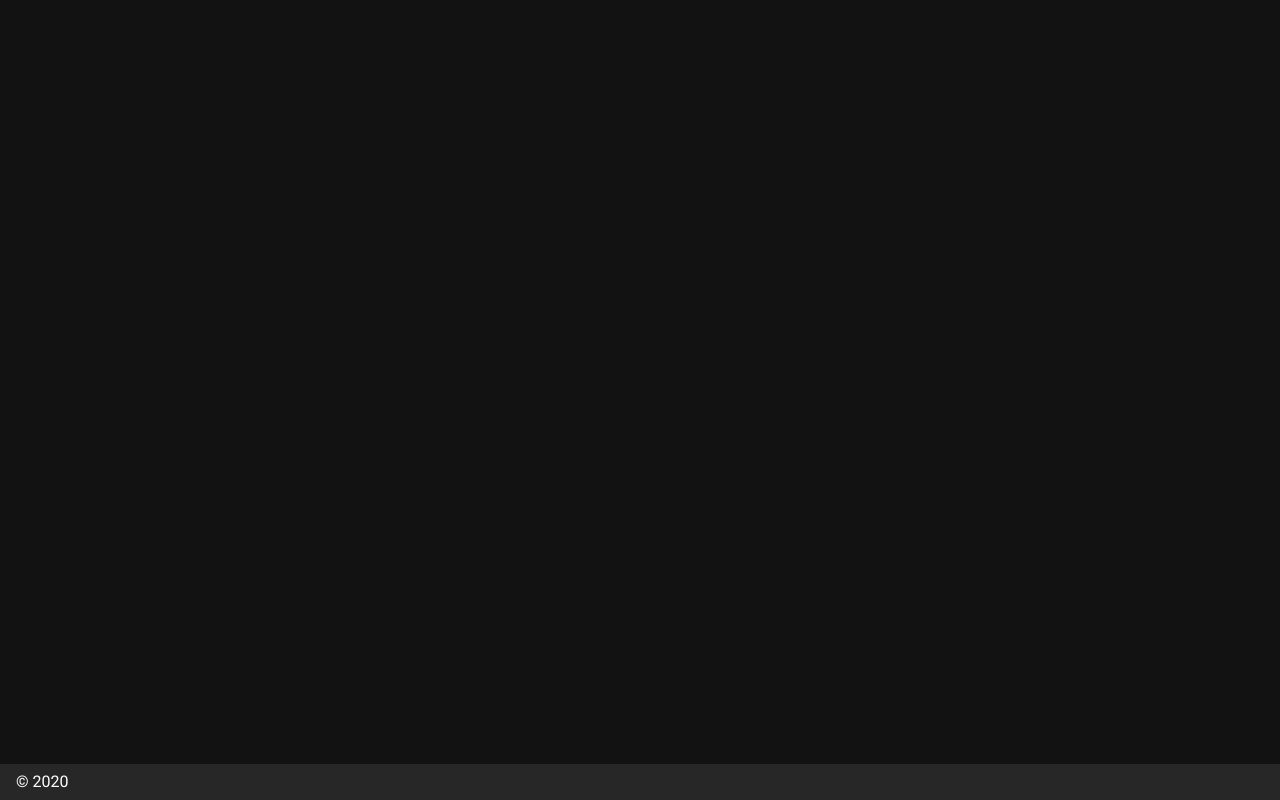
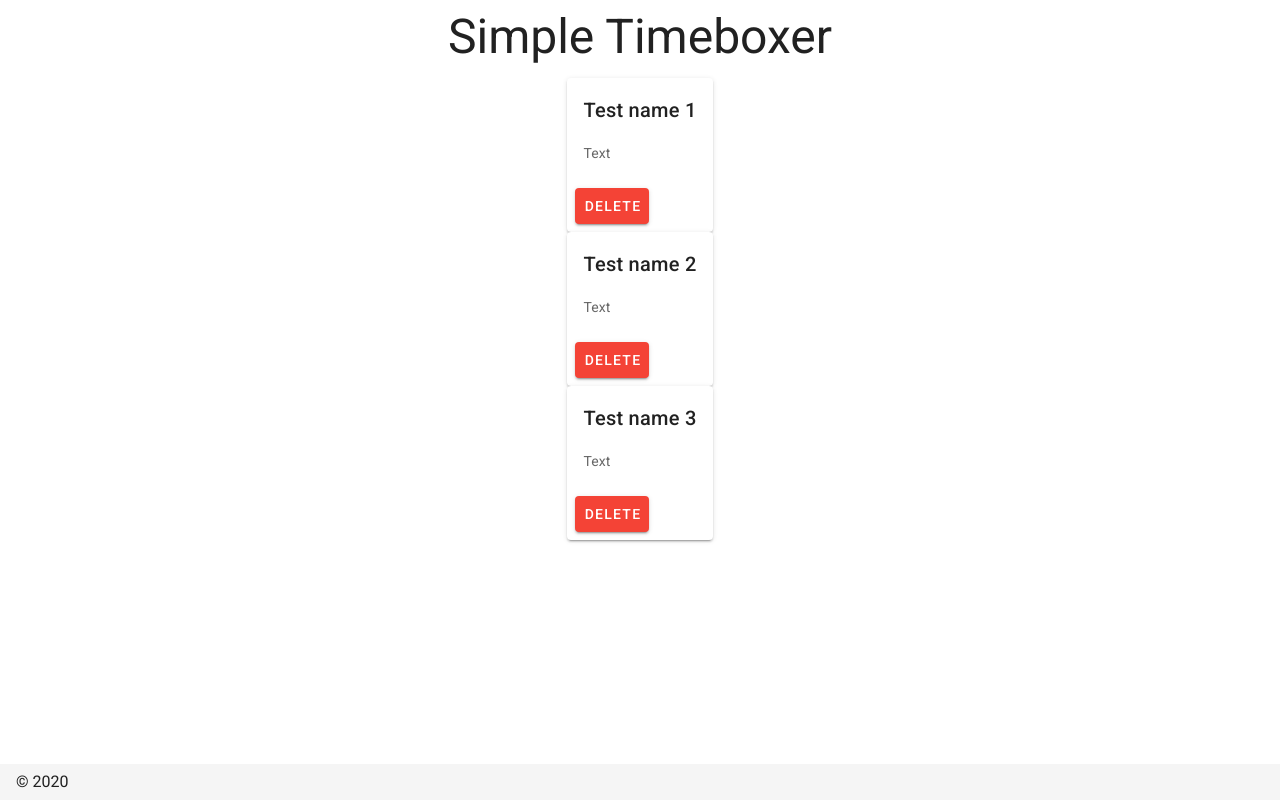
Before and after one commit to tchin25/timebox, a Nuxt app: page / in a window 1280 px wide. Built offline with nearby package versions, Linux system fonts and the light colour scheme.

Commit message:
started data structuring

```diff
--- a/components/TimeboxCard.vue
+++ b/components/TimeboxCard.vue
@@ -1,13 +1,34 @@
 <template>
-
+  <v-card class="mx-auto" max-width="344">
+    <v-card-title>
+      {{name}}
+    </v-card-title>
+    <v-card-text>
+      Text
+    </v-card-text>
+    <v-card-actions>
+      <v-btn color="red" dark>
+        Delete
+      </v-btn>
+    </v-card-actions>
+  </v-card>
 </template>
 
 <script>
 export default {
-
-}
+    props: {
+        id: {
+            required: true,
+        },
+        name: {
+            required: true,
+            default: "Title"
+        },
+        duration: {
+            required: true,
+        }
+    }
+};
 </script>
 
-<style>
-
-</style>
+<style></style>
--- a/nuxt.config.js
+++ b/nuxt.config.js
@@ -63,7 +63,7 @@ export default {
   vuetify: {
     customVariables: ['~/assets/variables.scss'],
     theme: {
-      dark: true,
+      dark: false,
       themes: {
         dark: {
           primary: colors.blue.darken2,
--- a/pages/index.vue
+++ b/pages/index.vue
@@ -1,24 +1,30 @@
 <template>
-  <v-layout
-    column
-    justify-center
-    align-center
-  >
-    <v-flex
-      xs12
-      sm8
-      md6
-    >
-
-    </v-flex>
-  </v-layout>
+  <div class="d-flex flex-column justify-center align-center">
+    <p class="text-h3">
+      Simple Timeboxer
+    </p>
+    <draggable v-model="timeboxList">
+      <timebox-card v-for="element in timeboxList" :key="element.id" v-bind="element">
+      </timebox-card>
+    </draggable>
+  </div>
 </template>
 
 <script>
-
+import TimeboxCard from "../components/TimeboxCard";
 export default {
   components: {
-
+    TimeboxCard
+  },
+  computed: {
+    timeboxList: {
+      get() {
+        return this.$store.state.timebox.timeboxList;
+      },
+      set(value) {
+        this.$store.commit("timebox/SET_TIMEBOX_LIST", value);
+      }
+    }
   }
-}
+};
 </script>
--- /dev/null
+++ b/store/timebox.js
@@ -0,0 +1,65 @@
+export const state = () => ({
+  currentTimer: 0,
+  timeboxList: [
+    {
+      id: 0,
+      name: "Test name 1",
+      duration: 3600,
+      advance: {
+        alternate: 0,
+        offset: 0
+      }
+    },
+    {
+      id: 1,
+      name: "Test name 2",
+      duration: 1800,
+      advance: {
+        alternate: 0,
+        offset: 0
+      }
+    },
+    {
+      id: 2,
+      name: "Test name 3",
+      duration: 7200,
+      advance: {
+        alternate: 0,
+        offset: 0
+      }
+    }
+  ],
+  savedTimeboxLists: [
+    {
+      name: "Pomodoro",
+      timeboxList: [
+        {
+          id: 0,
+          name: "Test name 1",
+          duration: 3600,
+          advance: {
+            alternate: 0,
+            offset: 0
+          }
+        },
+        {
+          id: 1,
+          name: "Test name 2",
+          duration: 1800,
+          advance: {
+            alternate: 0,
+            offset: 0
+          }
+        }
+      ]
+    }
+  ]
+});
+
+export const mutations = {
+  SET_TIMEBOX_LIST(state, value) {
+    state.timeboxList = value;
+  }
+};
+
+export const actions = {};
```
